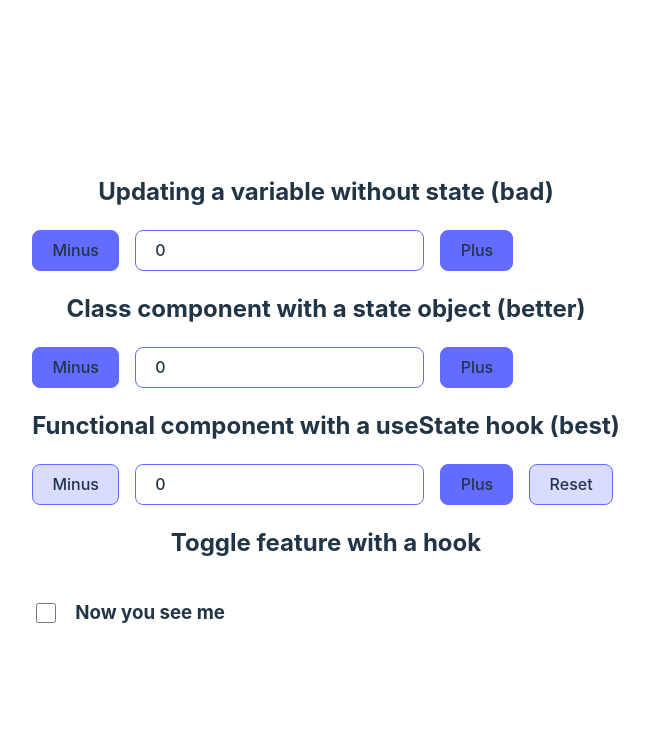
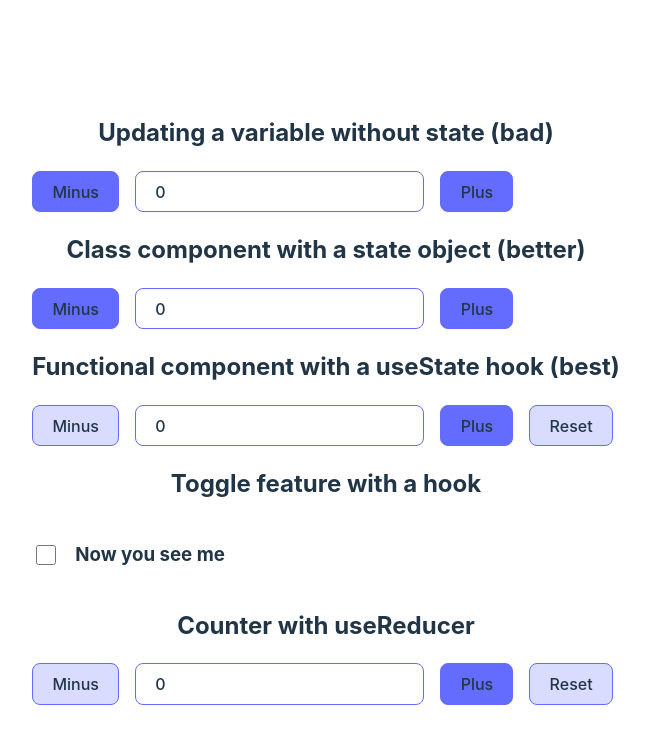
Before and after one commit to stefanoturcarelli/react-states, a React (Vite) app: page / in a window 1280 px wide. Shown: the top 744 px of the page, without its empty margins (314-963 px from the left). Built offline with nearby package versions, Linux system fonts and the light colour scheme.

Commit message:
chore: Add CounterFour component to App.jsx

```diff
--- a/src/App.jsx
+++ b/src/App.jsx
@@ -6,6 +6,7 @@ import CounterOne from "./components/CounterOne";
 import CounterTwo from "./components/CounterTwo";
 import CounterThree from "./components/CounterThree";
 import Toggle from "./components/Toggle";
+import CounterFour from "./components/CounterFour";
 
 function App() {
   const [count, setCount] = useState(0);
@@ -16,6 +17,7 @@ function App() {
       <CounterTwo />
       <CounterThree />
       <Toggle />
+      <CounterFour />
     </>
   );
 }
--- /dev/null
+++ b/src/components/CounterFour.jsx
@@ -0,0 +1,87 @@
+import React from "react";
+import { useReducer } from "react";
+
+// The reducer hook
+
+// An object is usually the best choice for the initial state because it can
+// hold multiple values.
+const initialState = {
+  count: 0,
+};
+
+const MIN_COUNT = 0;
+const MAX_COUNT = 10;
+
+// An object with 'named' constants
+// This 'types' object emulates an enum
+const types = {
+  INCREMENT: "increment",
+  DECREMENT: "decrement",
+  RESET: "reset",
+};
+
+// The reducer function takes in the current state and an action
+// and returns a new state based on the action
+function reducer(state, action) {
+  switch (action.type) {
+    case types.INCREMENT:
+      return { count: state.count + 1 };
+    case types.DECREMENT:
+      return { count: state.count - 1 };
+    case types.RESET:
+      return { count: 0 };
+    default:
+      // Print a warning to the console if the action type is not recognized
+      console.warn("Action type not recognized");
+      return state;
+  }
+}
+
+function CounterFour() {
+  const [state, dispatch] = useReducer(reducer, initialState);
+
+  const increment = () => {
+    if (state.count < MAX_COUNT) dispatch({ type: types.INCREMENT });
+  };
+
+  const decrement = () => {
+    if (state.count > MIN_COUNT) dispatch({ type: types.DECREMENT });
+  };
+
+  const reset = () => {
+    dispatch({ type: types.RESET });
+  };
+
+  return (
+    <>
+      <h2>Counter with useReducer</h2>
+      <section className="flex">
+        <div className="counter flex gap">
+          <input
+            type="button"
+            onClick={decrement}
+            value="Minus"
+            disabled={state.count === MIN_COUNT}
+          />
+          <input type="text" value={state.count} readOnly />
+          <input
+            type="button"
+            onClick={increment}
+            value="Plus"
+            disabled={state.count === MAX_COUNT}
+          />
+          <input
+            type="button"
+            onClick={reset}
+            value="Reset"
+            className="reset"
+            disabled={state.count === MIN_COUNT}
+            aria-label="Reset the counter to zero"
+          />
+        </div>
+      </section>
+    </>
+  );
+}
+
+export default CounterFour;
```
